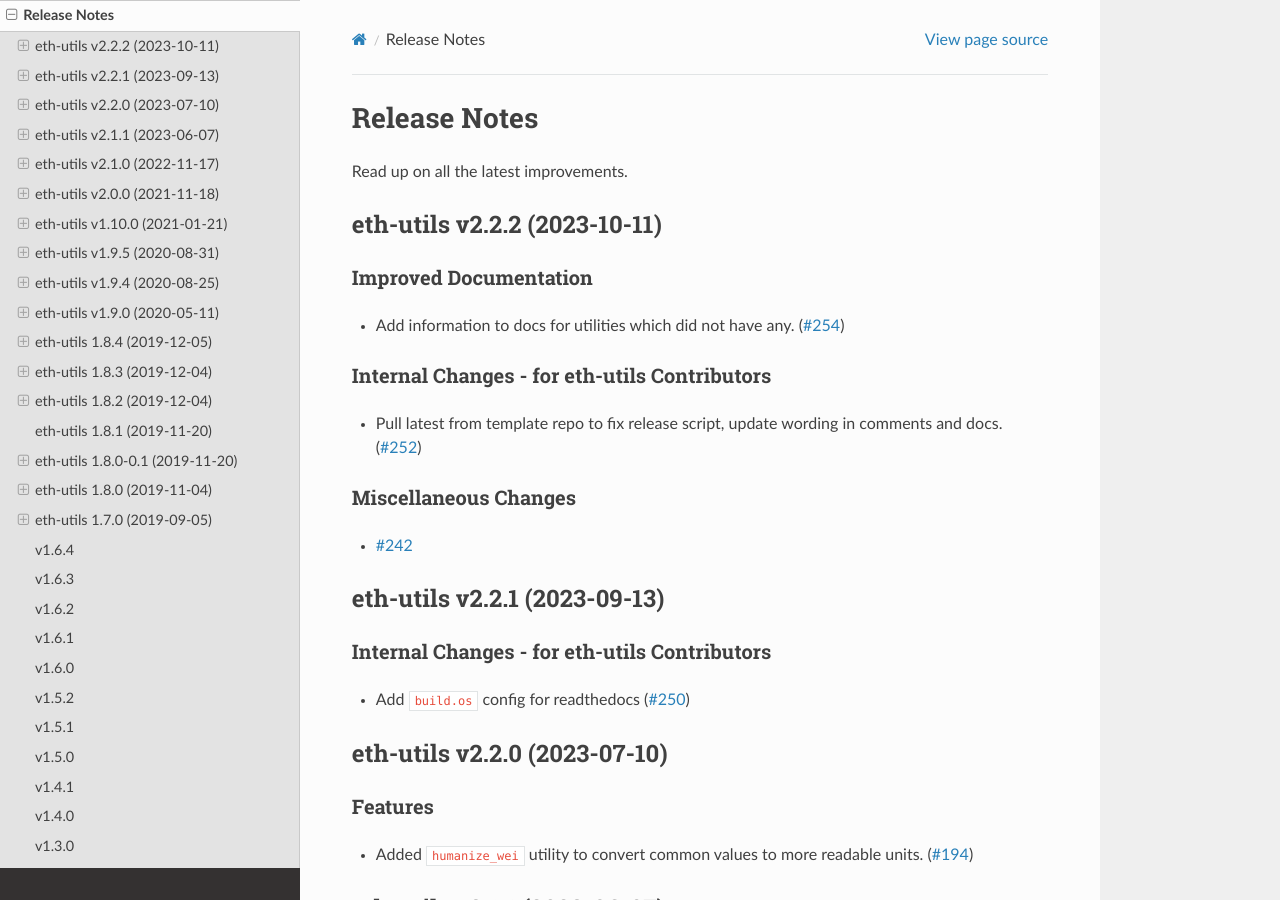
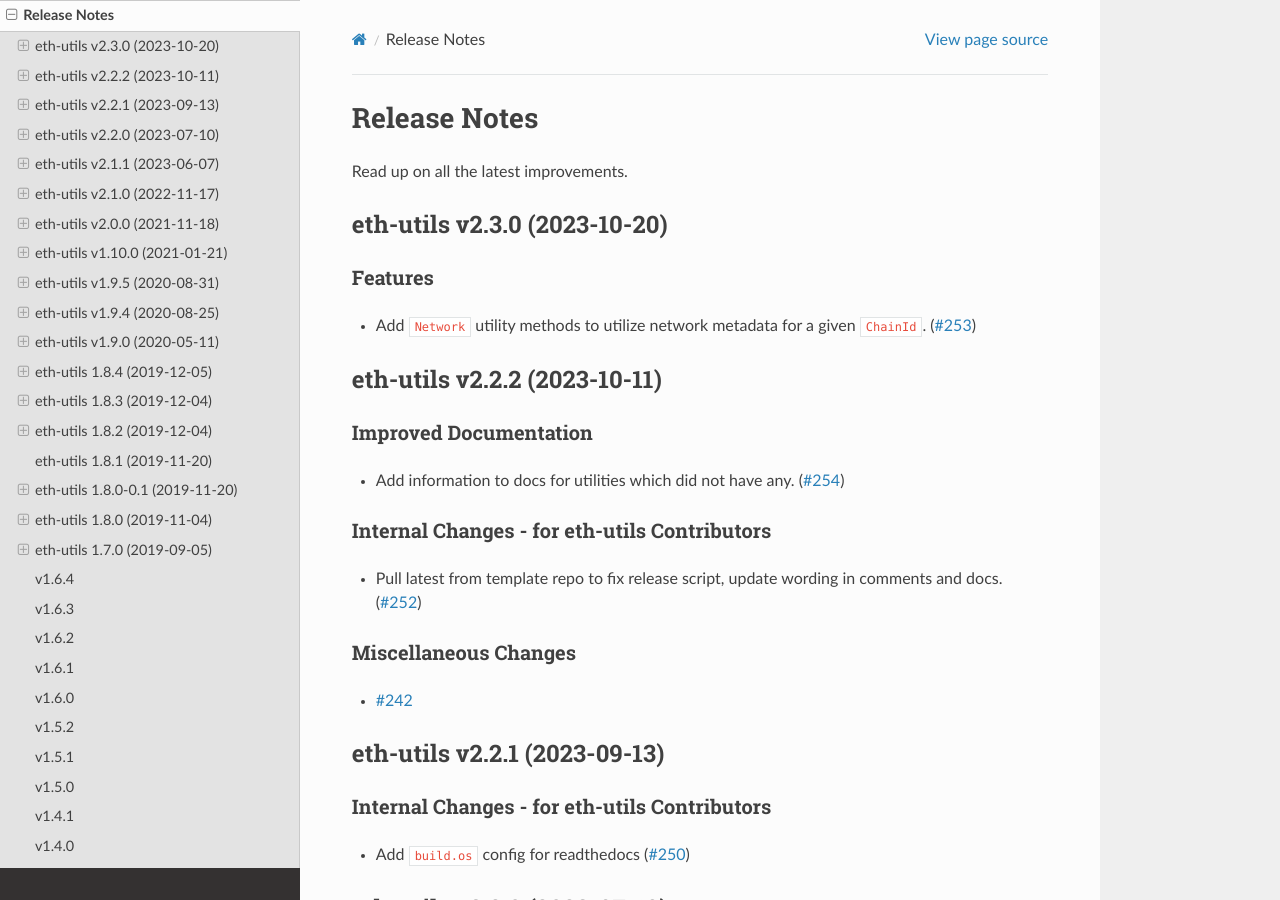
Before and after one commit to ethereum/eth-utils, a Sphinx documentation site: the page built from docs/release_notes.rst, in a window 1280 px wide and 900 px high. Built offline with Sphinx 7.4.7 and the Read the Docs theme 2.0.0, drawn with Linux system fonts in a browser that asks for light colours.

Commit message:
Compile release notes

```diff
--- a/docs/release_notes.rst
+++ b/docs/release_notes.rst
@@ -4,6 +4,15 @@ Release Notes
 Read up on all the latest improvements.
 
 .. towncrier release notes start
+
+eth-utils v2.3.0 (2023-10-20)
+-----------------------------
+
+Features
+~~~~~~~~
+
+- Add ``Network`` utility methods to utilize network metadata for a given ``ChainId``. (`#253 <https://github.com/ethereum/eth-utils/issues/253>`__)
+
 
 eth-utils v2.2.2 (2023-10-11)
 -----------------------------
--- a/newsfragments/253.feature.rst
+++ /dev/null
@@ -1 +0,0 @@
-Add ``Network`` utility methods to utilize network metadata for a given ``ChainId``.
```
